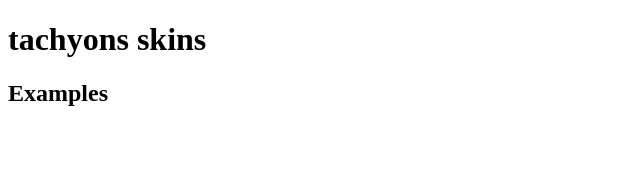
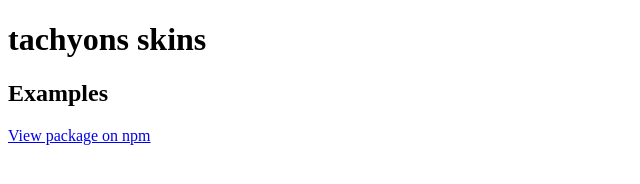
Before and after one commit to tachyons-css/tachyons-skins, a website: page index.html in a window 1280 px wide. Shown: the whole page, without its empty margins (0-640 px from the left). Drawn offline with Linux system fonts and the light colour scheme.

Commit message:
Adding link to npm module

```diff
--- a/index.html
+++ b/index.html
@@ -13,5 +13,6 @@
   <body>
     <h1>tachyons skins</h1>
     <h2>Examples</h2>
+    <a href="http://npmjs.org/package/tachyons-skins" title="tachyons-skins">View package on npm</a>
   </body>
 </html>
```
